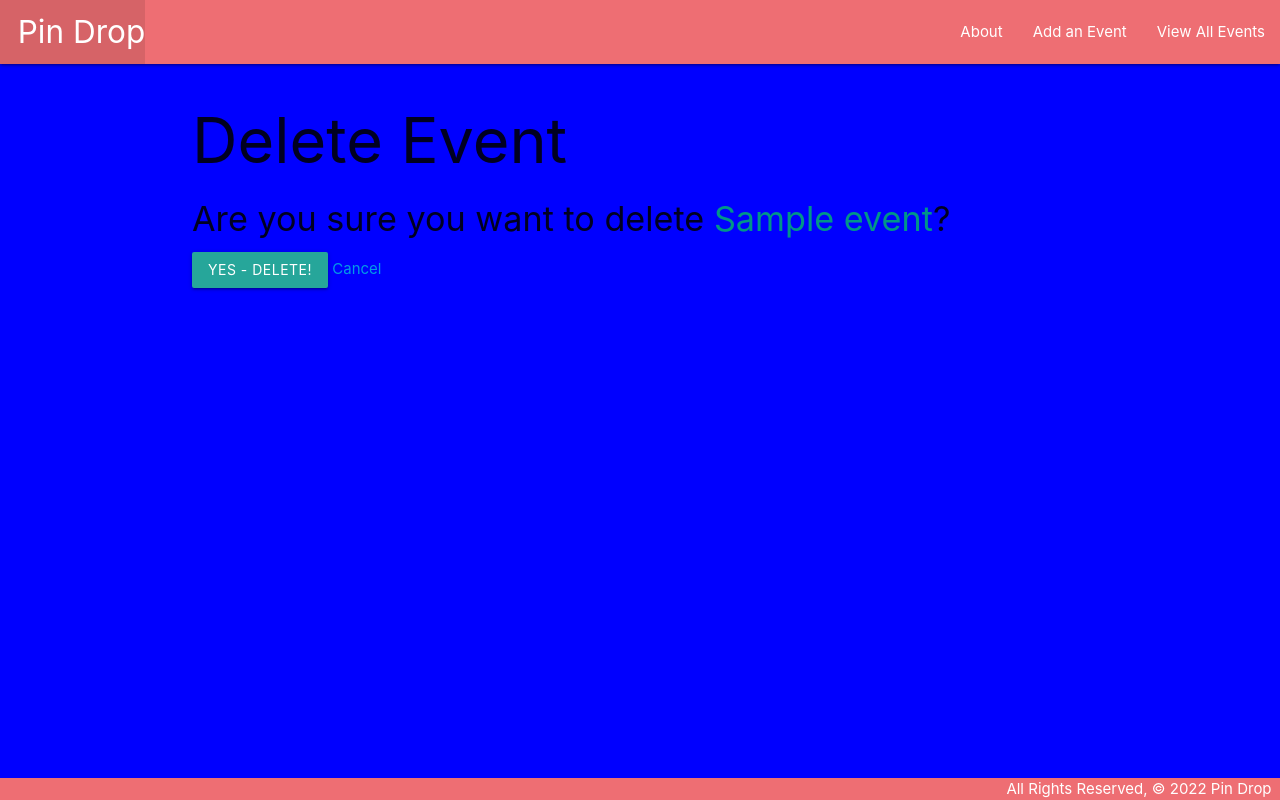
After one commit to ohhbenjaminn/PinDrop, a Django app: page /events/1/delete/ in a window 1280 px wide. The commit adds this page. Run offline with Django 4.2, Linux system fonts and the light colour scheme; tables that the repository leaves empty hold one stand-in row (values such as "Sample post").

Commit message:
create edit delete

```diff
--- a/main_app/models.py
+++ b/main_app/models.py
@@ -13,3 +13,10 @@ class Event(models.Model):
     time_created = models.DateTimeField()
     details = models.CharField(max_length=1000)
     user = models.ForeignKey(User, on_delete=models.CASCADE)
+
+    def __str__(self):
+        return self.name
+
+  # Add this method
+    def get_absolute_url(self):
+        return reverse('detail', kwargs={'event_id': self.id})
--- a/main_app/static/css/style.css
+++ b/main_app/static/css/style.css
@@ -2,6 +2,7 @@ body {
     display: flex;
     min-height: 100vh;
     flex-direction: column;
+    background-color: blue;
   }
 
   main {
--- a/main_app/templates/events/detail.html
+++ b/main_app/templates/events/detail.html
@@ -13,6 +13,10 @@
     <p>event_time: {{ event.description }}</p>
     <p>user: {{ event.user }}</p>
   </div>
+  <div class="card-action">
+    <a href="{% url 'events_update' event.id %}">Edit</a>
+    <a href="{% url 'events_delete' event.id %}">Delete</a>
+  </div>
 </div>
 
 {% endblock %}
--- a/main_app/templates/events/index.html
+++ b/main_app/templates/events/index.html
@@ -4,7 +4,7 @@
  <h1>Event List</h1>
 
  <div class="card">
-    <!-- add this single line below -->
+{% for event in events %}
     <a href="{% url 'detail' event.id %}">
       <div class="card-content">
         <span class="card-title">{{ event.name }}</span>
@@ -14,6 +14,9 @@
         <p>details: {{ details.description }}</p>
         <p>event_time: {{ event.description }}</p>
         <p>user: {{ event.user }}</p>
+    </div>
+<div>
+</a>
 {% endfor %}
 
 {% endblock %}
--- /dev/null
+++ b/main_app/templates/main_app/event_confirm_delete.html
@@ -0,0 +1,13 @@
+{% extends 'base.html' %}
+
+{% block content %}
+  <h1>Delete Event</h1>
+
+  <h4>Are you sure you want to delete <span class="teal-text">{{ object.name }}</span>?</h4>
+
+  <form action="" method="POST">
+    {% csrf_token %}
+    <input type="submit" value="Yes - Delete!" class="btn">
+    <a href="{% url 'detail' event.id %}">Cancel</a>
+  </form>
+{% endblock %}
--- a/main_app/urls.py
+++ b/main_app/urls.py
@@ -7,4 +7,6 @@ urlpatterns = [
     path('events/', views.events_index, name='index'),
     path('events/<int:event_id>/', views.events_detail, name='detail'),
     path('events/create/', views.EventCreate.as_view(), name='events_create'),
+    path('events/<int:pk>/update/', views.EventUpdate.as_view(), name='events_update'),
+    path('events/<int:pk>/delete/', views.EventDelete.as_view(), name='events_delete'),
 ]
--- a/main_app/views.py
+++ b/main_app/views.py
@@ -1,5 +1,5 @@
 from django.shortcuts import render
-from django.views.generic.edit import CreateView
+from django.views.generic.edit import CreateView, UpdateView, DeleteView
 from .models import Event
 # Create your views here.
 from django.http import HttpResponse
@@ -21,5 +21,16 @@ def events_detail(request, event_id):
 
 class EventCreate(CreateView):
     model = Event
-    fields = ['name', 'location', 'event_time', 'time_created', 'details', 'user']
+    fields = ['name', 'location', 'event_time', 'time_created', 'details']
 #   '__all__'
+    success_url = '/events/'
+
+class EventUpdate(UpdateView):
+  model = Event
+  # Let's disallow the renaming of a cat by excluding the name field!
+  fields = ['name', 'location', 'event_time', 'time_created', 'details']
+  #   '__all__'
+
+class EventDelete(DeleteView):
+  model = Event
+  success_url = '/events/'
```
Also changed, not shown: main_app/forms.py (added, +9 -0 lines), main_app/templates/base.html (+5 -3 lines).
